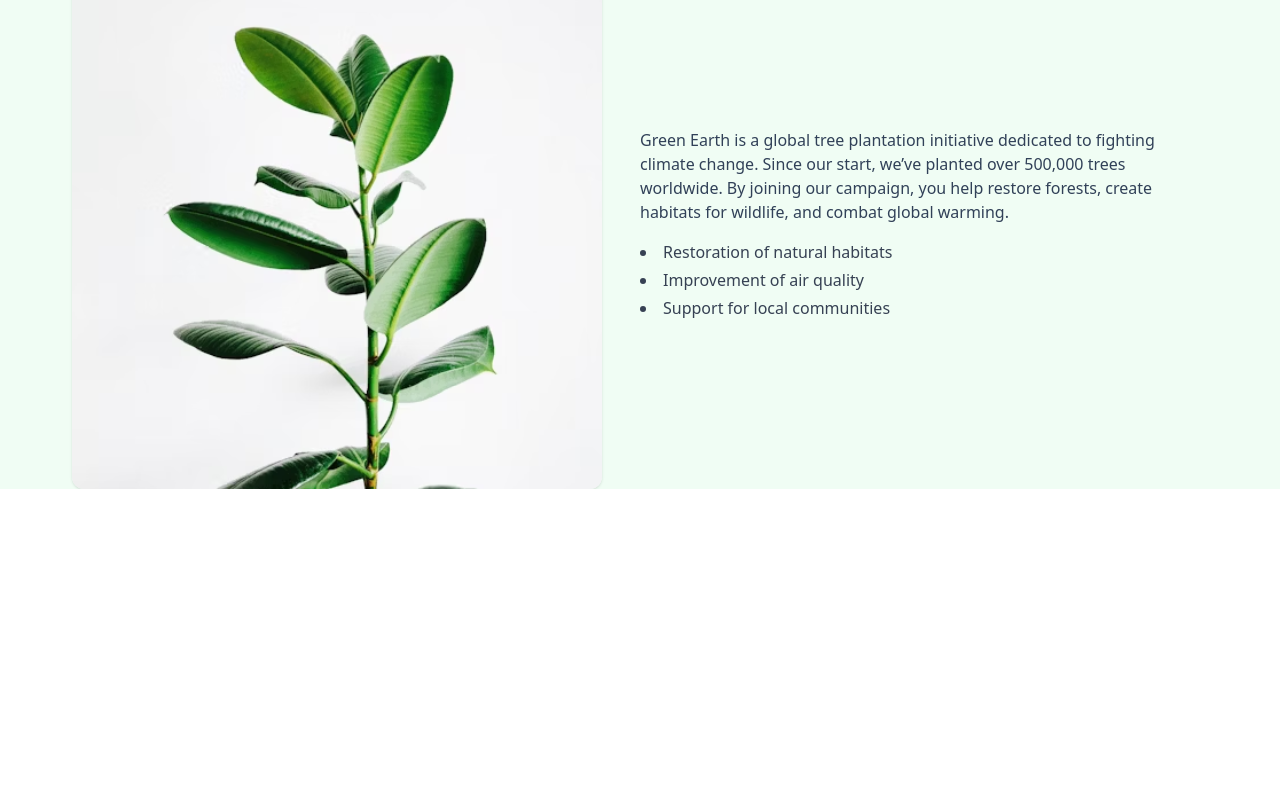
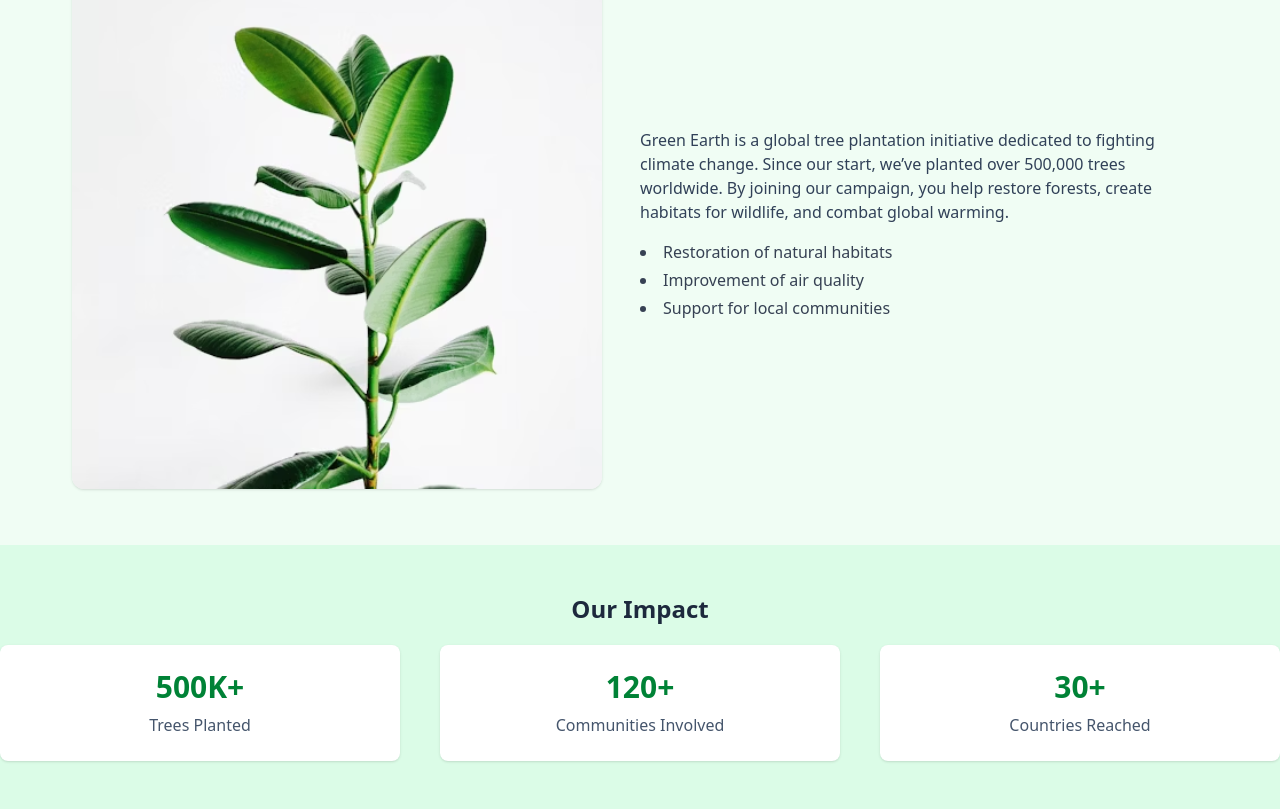
Before and after one commit to nomankhan323/Green-Earth, a plain HTML site: page index.html in a window 1280 px wide. Shown: the part 874-1683 px from the top of the page. Before the commit the page ends 1363 px from the top, so only its background shows below. Drawn offline with nearby package versions, Linux system fonts and the light colour scheme.

Commit message:
our impact section added

```diff
--- a/index.html
+++ b/index.html
@@ -52,7 +52,7 @@
     </section>
 
     <!-- categories + cards-->
-    <main class="bg-green-50">
+    <main class="bg-green-50 pb-14">
         <section class="max-w-7xl mx-auto px-6 py-14">
             <h3 class="text-center text-2xl font-bold text-green-900 mb-6">Choose Your Trees</h3>
             <div class="grid grid-cols-1 md:grid-cols-12 gap-6">
@@ -103,6 +103,25 @@
             </div>
         </section>
     </main>
+
+    <!-- our impact -->
+    <section class="bg-green-100 py-12">
+        <h2 class="font-semibold text-2xl text-center mb-5">Our Impact</h2>
+        <div class="max-w-420 mx-auto grid sm:grid-cols-3 text-center gap-10">
+            <div class="bg-white shadow rounded-lg p-6">
+                <h4 class="text-3xl font-bold text-green-700">500K+</h4>
+                <p class="text-slate-600 pt-2">Trees Planted</p>
+            </div>
+            <div class="bg-white shadow rounded-lg p-6">
+                <h4 class="text-3xl font-bold text-green-700">120+</h4>
+                <p class="text-slate-600 pt-2">Communities Involved</p>
+            </div>
+            <div class="bg-white shadow rounded-lg p-6">
+                <h4 class="text-3xl font-bold text-green-700">30+</h4>
+                <p class="text-slate-600 pt-2">Countries Reached</p>
+            </div>
+        </div>
+    </section>
 </body>
 
 </html>
```
